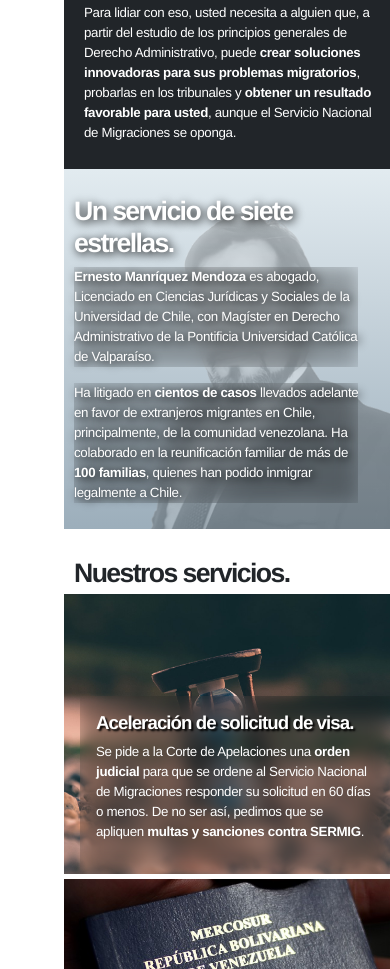
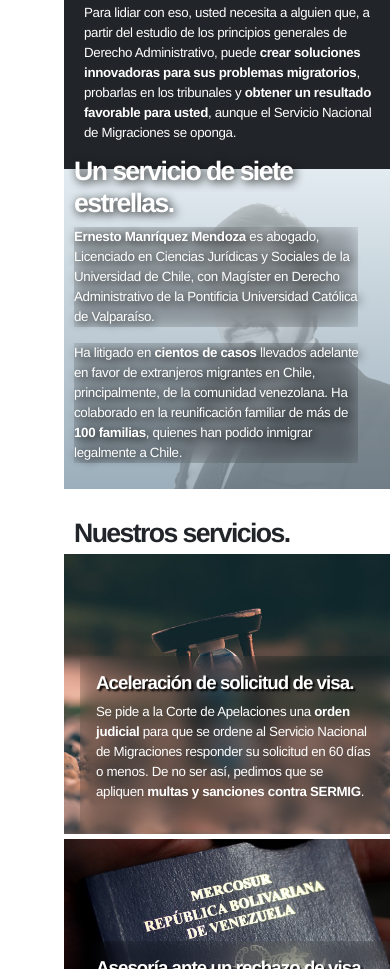
Before and after one commit to AlcioneSC/alcionesc.github.io, a website: page index.html in a window 390 px wide. Shown: the part 927-1896 px from the top of the page. Drawn offline with Linux system fonts and the light colour scheme.

Commit message:
Optimizaciones

```diff
--- a/scss/imports/_landing.scss
+++ b/scss/imports/_landing.scss
@@ -100,7 +100,7 @@ main {
                 bottom: 0px;
                 img {
                     opacity: .8;
-                    width: auto;
+                    width: 254px;
                     height: 340px;
                 }
             }
--- a/scss/imports/_media.scss
+++ b/scss/imports/_media.scss
@@ -60,11 +60,11 @@
                     }
                 }
                 .presentationMainCard {
-                    min-height: 360px;
+                    min-height: 320px;
                     .presentationImageCard {
                         img {
-                            width: 240px;
-                            height: auto;
+                            width: 217px;
+                            height: 290px;
                             opacity: 0.3;
                         }
                     }
--- a/scss/imports/_shared.scss
+++ b/scss/imports/_shared.scss
@@ -23,7 +23,7 @@ header {
         img {
             margin: 0.1em;
             width: 10.2em;
-            height: auto;
+            height: 1.85em;
         }
     }
     .secondaryHeader {
```
Also changed, not shown: css/style.css, 2 other files.
